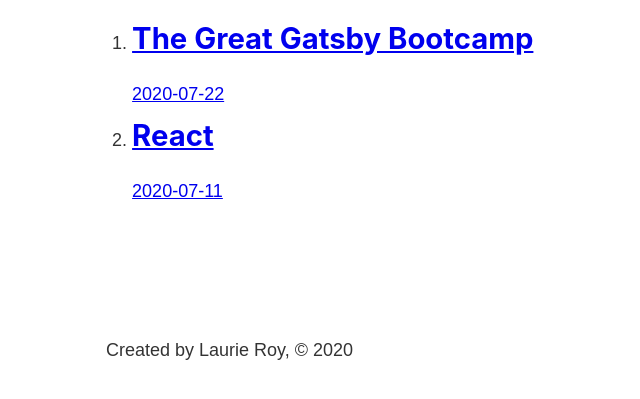
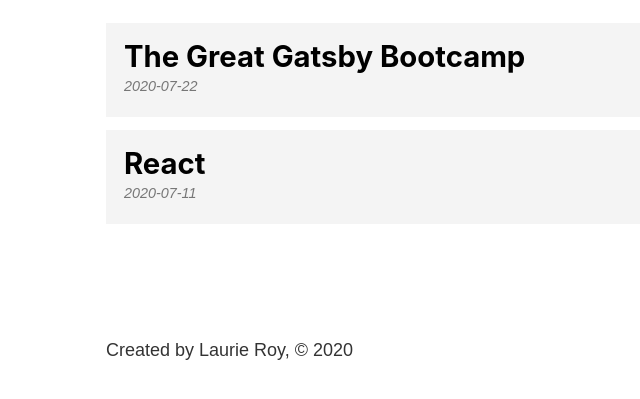
Before and after one commit to laurieroy/gatsby-bootcamp, a Gatsby site: page /blog in a window 1280 px wide. Shown: the part 393-792 px from the top of the page, without its empty margins (177-817 px from the left). Built offline with nearby package versions, Linux system fonts and the light colour scheme; Gatsby itself is replaced by a stand-in of ours.

Commit message:
Add more styling to blog page

```diff
--- a/src/pages/blog.js
+++ b/src/pages/blog.js
@@ -2,6 +2,7 @@
 import { graphql, Link, useStaticQuery } from 'gatsby'
 
 import Layout from '../components/layout'
+import blogStyles from './blog.module.scss'
 
 const BlogPage = () => {
     const data = useStaticQuery(graphql`
@@ -25,10 +26,10 @@
     return (
         <Layout>
             <h1>Blog Posts</h1>
-                <ol>
+                <ol className={blogStyles.posts}>
                     {data.allMarkdownRemark.edges.map((edge) => {
                         return (
-                            <li>
+                            <li className={blogStyles.post}>
                                 <Link to={`/blog/${edge.node.fields.slug}`}>
                                     <h2>{edge.node.frontmatter.title}</h2>
                                     <p>{edge.node.frontmatter.date}</p>
--- a/src/pages/blog.module.scss
+++ b/src/pages/blog.module.scss
@@ -0,0 +1,30 @@
+.posts {
+list-style-type: none;
+margin: 0;
+}
+
+.post{
+    margin: 1rem, 0;
+
+    a {
+       background: #f4f4f4;
+       color: #000000;
+       display: block;
+       padding: 1rem;
+       text-decoration: none;
+    }
+
+    a:hover {
+        background: #e4e4e4;
+    }
+
+    h2 {
+        margin-bottom: 0;
+    }
+
+    p {
+        color: #777777;
+        font-size: .8rem;
+        font-style: italic;
+    }
+}
```
